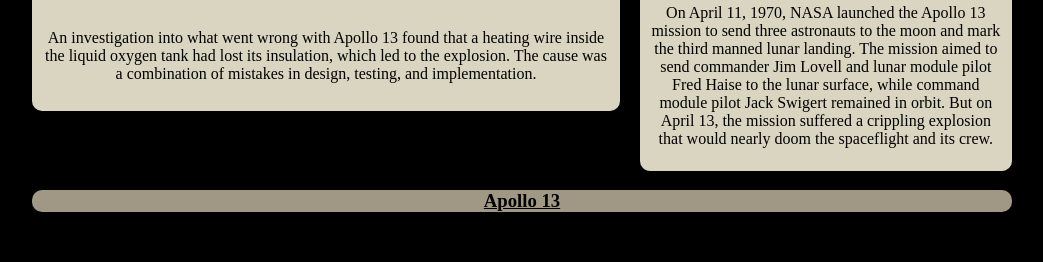
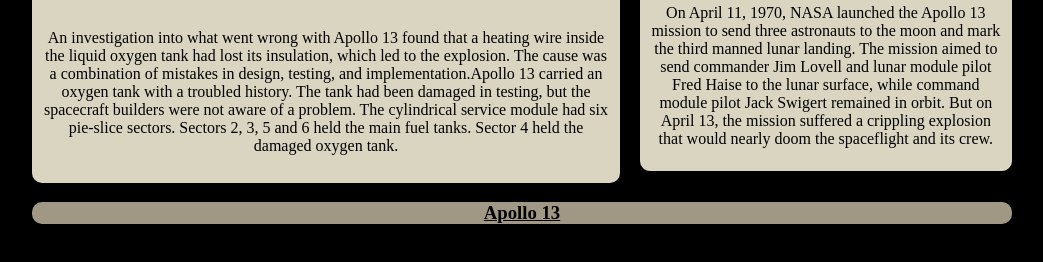
Before and after one commit to apollo13project/apollo13project.github.io, a plain HTML site: page index.html in a window 1280 px wide. Shown: the part 1355-1617 px from the top of the page, without its empty margins (118-1161 px from the left). Drawn offline with Linux system fonts and the light colour scheme.

Commit message:
Update index.html

```diff
--- a/index.html
+++ b/index.html
@@ -50,7 +50,7 @@
       <aside class="left-col">
       <h3>What Went Wrong</h3>
         <img src=http://www.delange.org/New_Mexico_Museum_of_Space_History/Apollo_Fuel_Cell.jpg>
-        <p>An investigation into what went wrong with Apollo 13 found that a heating wire inside the liquid oxygen tank had lost its insulation, which led to the explosion. The cause was a combination of mistakes in design, testing, and implementation.  </p>
+        <p>An investigation into what went wrong with Apollo 13 found that a heating wire inside the liquid oxygen tank had lost its insulation, which led to the explosion. The cause was a combination of mistakes in design, testing, and implementation.Apollo 13 carried an oxygen tank with a troubled history. The tank had been damaged in testing, but the spacecraft builders were not aware of a problem. The cylindrical service module had six pie-slice sectors. Sectors 2, 3, 5 and 6 held the main fuel tanks. Sector 4 held the damaged oxygen tank.</p>
       </aside>
       <section class="sidebar">
         <h3>How The Crew Survived</h3>
```
